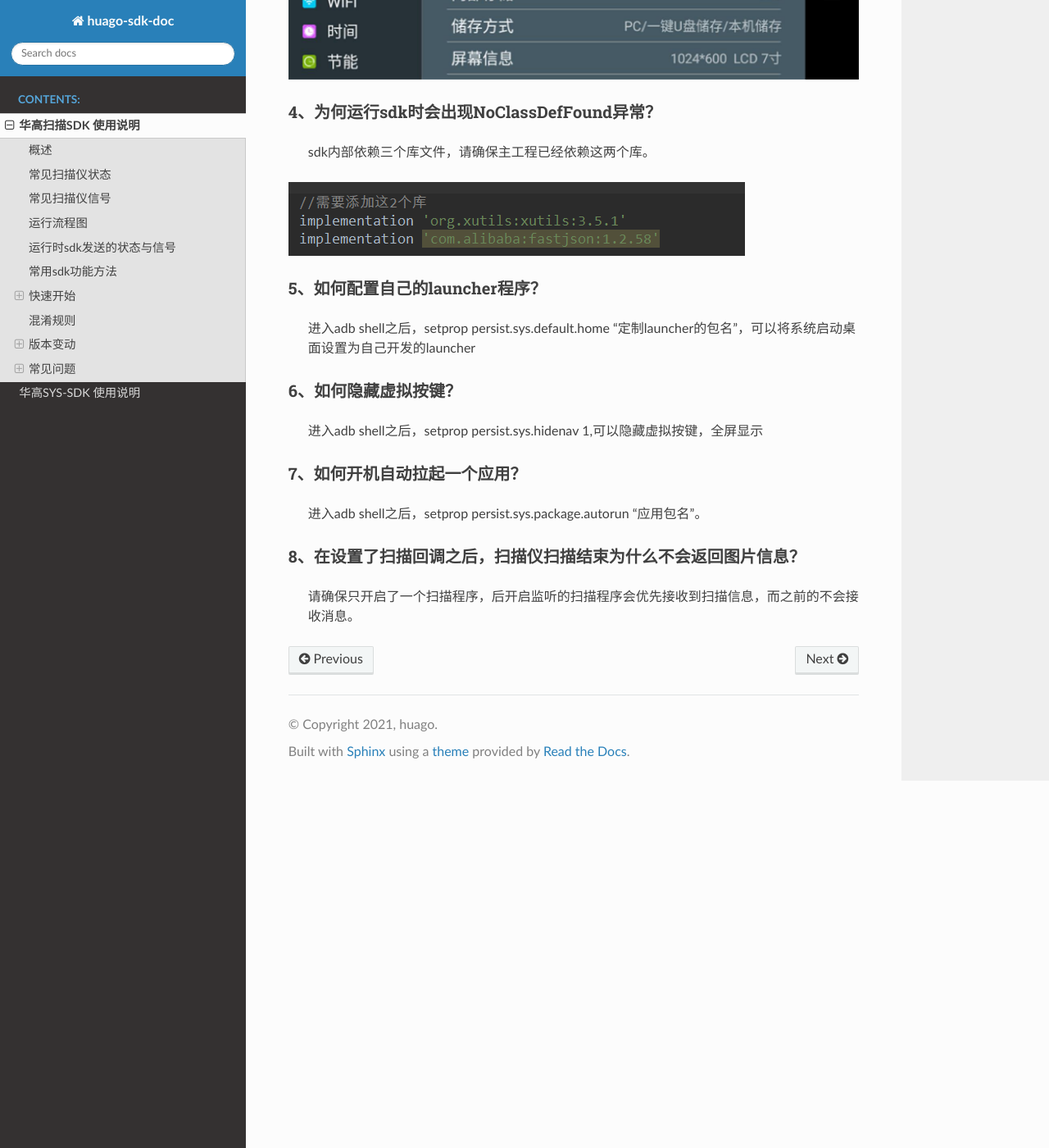
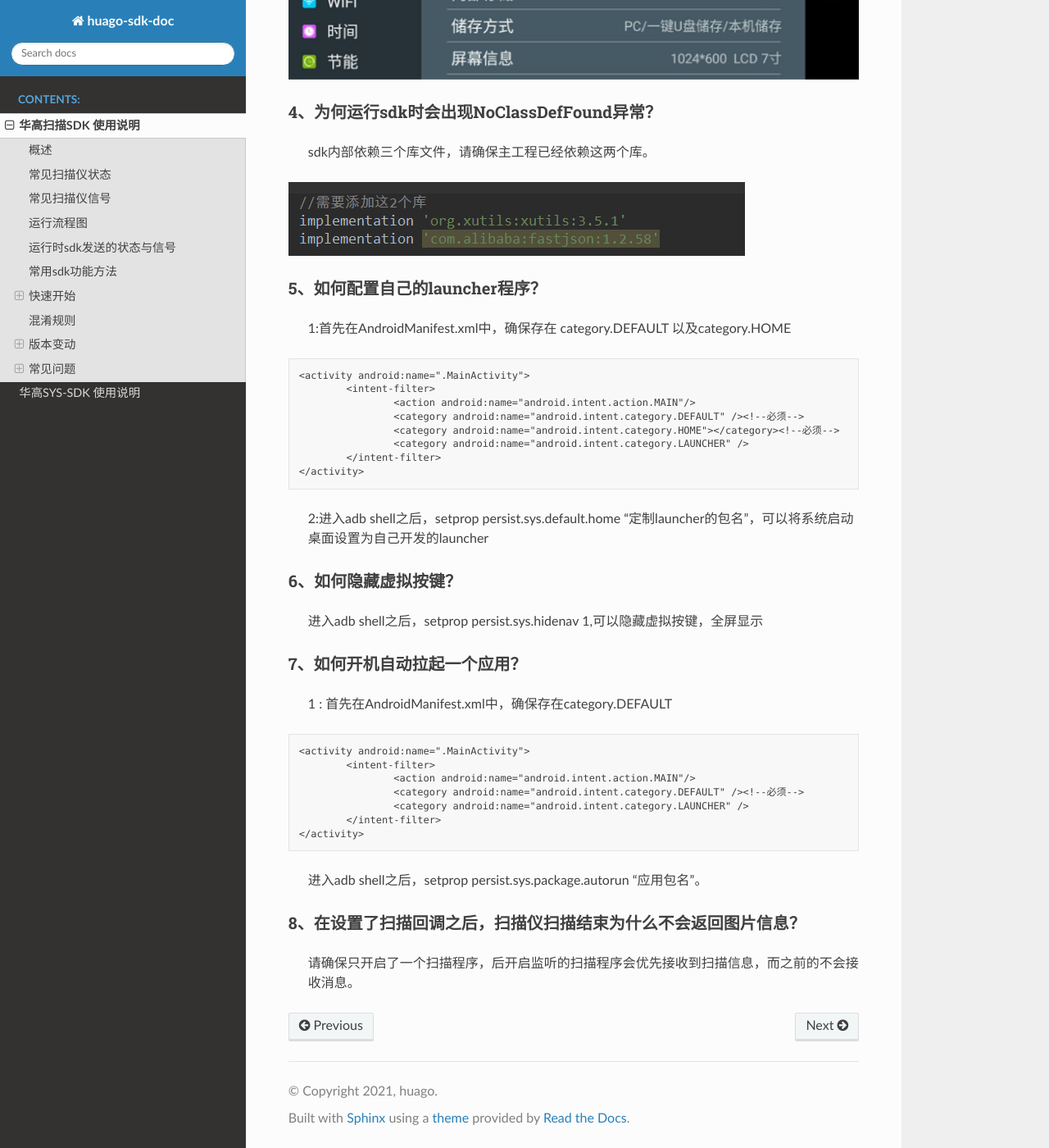
Before and after one commit to xjiangyan/huago-sdk, a Sphinx documentation site: the page built from source/sdk.rst, in a window 1280 px wide and 1400 px high, scrolled down 10964 px. Shown: the whole window at 82% size. Built offline with Sphinx 7.4.7 and the Read the Docs theme 2.0.0, drawn with Linux system fonts in a browser that asks for light colours.

Commit message:
update sdk

```diff
--- a/source/sdk.rst
+++ b/source/sdk.rst
@@ -575,9 +575,25 @@ void setDpi																自定义dpi
 ---------------------------------
 5、如何配置自己的launcher程序？
 ---------------------------------
+
 ..
 
-	进入adb shell之后，setprop persist.sys.default.home "定制launcher的包名"，可以将系统启动桌面设置为自己开发的launcher
+	1:首先在AndroidManifest.xml中，确保存在 category.DEFAULT 以及category.HOME
+
+::
+
+	<activity android:name=".MainActivity">
+		<intent-filter>
+			<action android:name="android.intent.action.MAIN"/>
+			<category android:name="android.intent.category.DEFAULT" /><!--必须-->
+			<category android:name="android.intent.category.HOME"></category><!--必须-->
+			<category android:name="android.intent.category.LAUNCHER" />
+		</intent-filter>
+	</activity>
+
+..
+
+	2:进入adb shell之后，setprop persist.sys.default.home "定制launcher的包名"，可以将系统启动桌面设置为自己开发的launcher
 
 ----------------------
 6、如何隐藏虚拟按键？
@@ -591,6 +607,20 @@ void setDpi																自定义dpi
 -----------------------------
 ..
 
+	1 : 首先在AndroidManifest.xml中，确保存在category.DEFAULT
+
+::
+
+	<activity android:name=".MainActivity">
+		<intent-filter>
+			<action android:name="android.intent.action.MAIN"/>
+			<category android:name="android.intent.category.DEFAULT" /><!--必须-->
+			<category android:name="android.intent.category.LAUNCHER" />
+		</intent-filter>
+	</activity>
+
+..
+
 	进入adb shell之后，setprop persist.sys.package.autorun “应用包名”。
 
 ---------------------------------------------------------------
```
